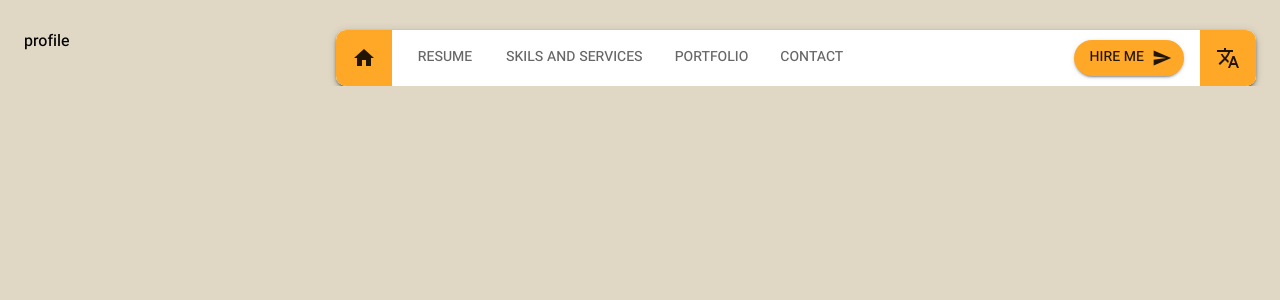
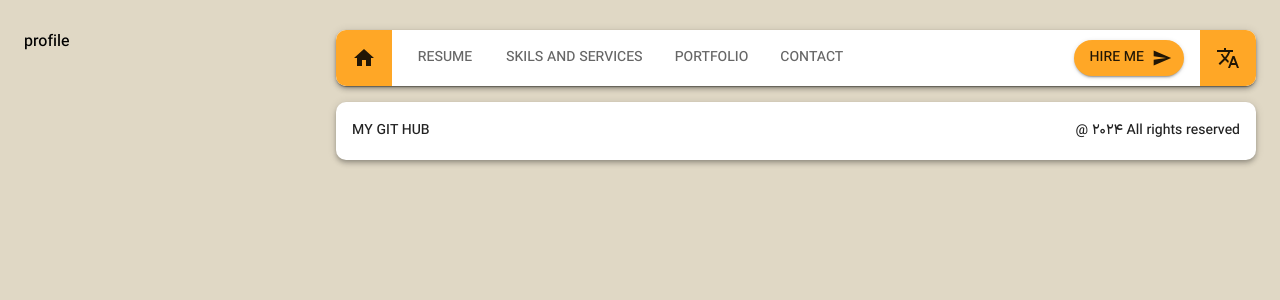
Before and after one commit to aeinmananni/Material-UI-personal-resume-website-design-, a React (Vite) app: page / in a window 1280 px wide. Shown: the top 300 px of the page. Built offline with nearby package versions, Linux system fonts and the light colour scheme.

Commit message:
add footer

```diff
--- a/src/App.tsx
+++ b/src/App.tsx
@@ -1,19 +1,10 @@
-import { Container, Grid2, ThemeProvider } from "@mui/material";
-import Header from "./components/header";
+import { ThemeProvider } from "@mui/material";
 import { theme } from "./theme";
-import { useChangeLanguage } from "./hooks/useChange-language";
+import Home from "./home";
 export default function App() {
-  const { t } = useChangeLanguage();
   return (
     <ThemeProvider theme={theme}>
-      <Container className={"App"} maxWidth={"xl"}>
-        <Grid2 container spacing={2}>
-          <Grid2 size={{ xs: 12, md: 4, lg: 3 }}>{t("profile")}</Grid2>
-          <Grid2 size={{ xs: 12, sm: 12, md: 8, lg: 9 }}>
-            <Header />
-          </Grid2>
-        </Grid2>
-      </Container>
+      <Home />
     </ThemeProvider>
   );
 }
--- /dev/null
+++ b/src/components/footer/index.tsx
@@ -0,0 +1,30 @@
+import { AppBar, Box, Grid2, Toolbar, Typography } from "@mui/material";
+
+export default function Footer() {
+  return (
+    <Box mt={2} mb={2}>
+      <AppBar sx={{ backgroundColor: "background.paper" }}>
+        <Toolbar disableGutters>
+          <Grid2
+            container
+            p={2}
+            alignItems={"center"}
+            justifyContent={"space-between"}
+            direction={"row"}
+            spacing={3}
+            sx={{ width: "100%" }}
+          >
+            <Grid2>
+              <Typography variant="button">my Git Hub</Typography>
+            </Grid2>
+            <Grid2>
+              <Typography variant="body2">
+                @ 2024 All rights reserved{" "}
+              </Typography>
+            </Grid2>
+          </Grid2>
+        </Toolbar>
+      </AppBar>
+    </Box>
+  );
+}
--- a/src/components/header/index.tsx
+++ b/src/components/header/index.tsx
@@ -20,7 +20,7 @@ export default function Header() {
   const { t, changeLanguage } = useChangeLanguage();
 
   const { isTranslate, setIsTranslate } = useStoreManager();
-  console.log(isTranslate);
+
   return (
     <Paper>
       <AppBar sx={{ backgroundColor: "background.paper" }}>
--- /dev/null
+++ b/src/home/index.tsx
@@ -0,0 +1,19 @@
+import { Container, Grid2 } from "@mui/material";
+import Header from "../components/header";
+import Footer from "../components/footer";
+import { useChangeLanguage } from "../hooks/useChange-language";
+
+export default function Home() {
+  const { t } = useChangeLanguage();
+  return (
+    <Container className={"App"} maxWidth={"xl"}>
+      <Grid2 container spacing={2}>
+        <Grid2 size={{ xs: 12, md: 4, lg: 3 }}>{t("profile")}</Grid2>
+        <Grid2 size={{ xs: 12, sm: 12, md: 8, lg: 9 }}>
+          <Header />
+          <Footer />
+        </Grid2>
+      </Grid2>
+    </Container>
+  );
+}
```
